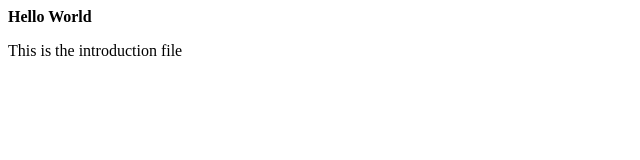
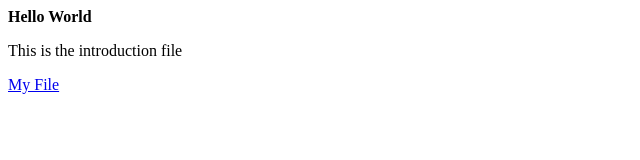
Before and after one commit to lopezsanti/lopezsanti.github.io, a plain HTML site: page index.html in a window 1280 px wide. Shown: the full height of the page, 0-640 px from the left. Drawn offline with Linux system fonts and the light colour scheme.

Commit message:
Adding myfile and link

```diff
--- a/index.html
+++ b/index.html
@@ -5,6 +5,8 @@
 <p>
   This is the introduction file
 </p>
-
+<p>
+  <a href="myfile.html">My File</a>
+</p>
 </body>
 </html>
```
Also changed, not shown: myfile.html (added, +5 -0 lines).
